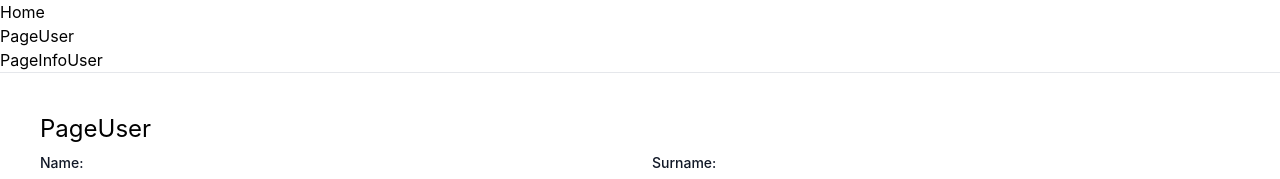
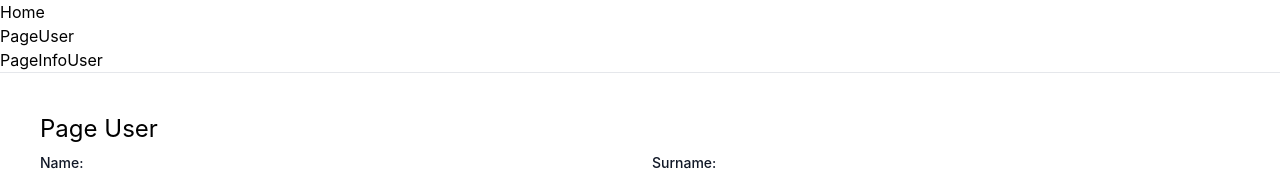
Before and after one commit to ost-cas-fee-adv-22-23/design-system-component-library-yeahyeahyeah, a React (Create React App) app: page /pageuser in a window 1280 px wide. Shown: the top 179 px of the page. Built offline with nearby package versions, Linux system fonts and the light colour scheme.

Commit message:
change labels

```diff
--- a/src/App.tsx
+++ b/src/App.tsx
@@ -10,7 +10,7 @@ export default function App() {
       <Route path="/" element={<Layout />}>
         <Route index element={<Home />} />
         <Route path="pageuser" element={<PageUser />} />
-        <Route path="pageinfouser" element={<PageInfoUser />} />
+        <Route path="pageinfo" element={<PageInfoUser />} />
 
         {/* Using path="*"" means "match anything", so this route
                 acts like a catch-all for URLs that we don't have explicit
@@ -35,7 +35,7 @@ function Layout() {
             <Link to="/pageuser">PageUser</Link>
           </li>
           <li>
-            <Link to="/pageinfouser">PageInfoUser</Link>
+            <Link to="/pageinfo">PageInfoUser</Link>
           </li>
         </ul>
       </nav>
--- a/src/components/PageInfoUser.tsx
+++ b/src/components/PageInfoUser.tsx
@@ -4,7 +4,7 @@ import { GlobalContext } from '../context/context';
 const PageInfoUser = (): ReactElement => {
   const { user } = useContext(GlobalContext);
 
-  useEffect(() => console.log('PageInfoUser', user), [user]);
+  useEffect(() => console.log('userinfo', user), [user]);
 
   return (
     <div className="text-black">
--- a/src/components/PageUser.tsx
+++ b/src/components/PageUser.tsx
@@ -8,11 +8,11 @@ const PageUser = (): ReactElement => {
   const [name, setName] = useState<string>('');
   const [surName, setSurName] = useState<string>('');
 
-  useEffect(() => console.log('PageUser', user), [user]);
+  useEffect(() => console.log('pageuser', user), [user]);
 
   return (
     <div className="p-10">
-      <h2 className="text text-2xl pb-2">PageUser</h2>
+      <h2 className="text text-2xl pb-2">Page User</h2>
       <form>
         <div className="grid gap-6 mb-6 md:grid-cols-2">
           <InputField
```
